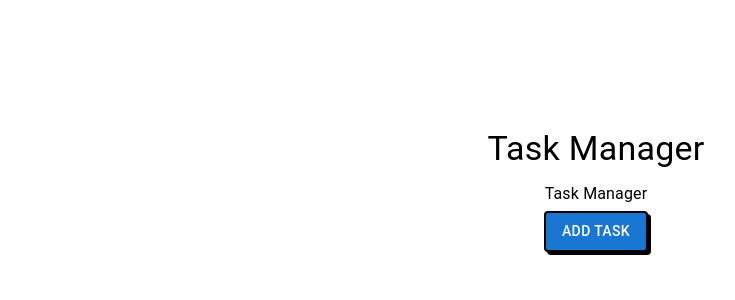
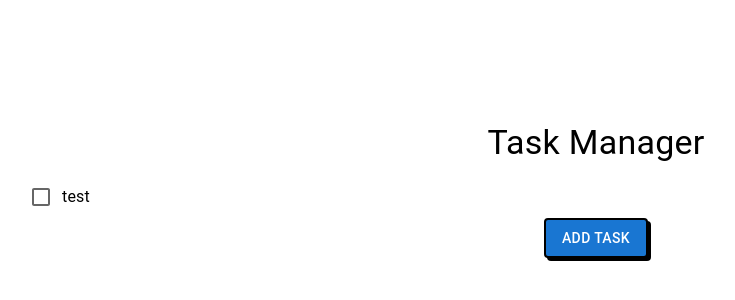
Before and after one commit to khanderz/vantive_technical, a React (Vite) app: page / in a window 1280 px wide. Shown: the part 218-518 px from the top of the page, without its empty margins (44-779 px from the left). Built offline with nearby package versions, Linux system fonts and the light colour scheme.

Commit message:
task item reusable component

```diff
--- a/src/components/atoms/Container.tsx
+++ b/src/components/atoms/Container.tsx
@@ -15,6 +15,8 @@ export const Container = ({ componentName, ...props }: ContainerProps) => {
         flexGrow: 1,
         width: "100%",
         height: "100vh",
+        alignItems: "center",
+        justifyContent: "center",
         ...props.sx,
       }}
     >
--- /dev/null
+++ b/src/components/atoms/Grid.tsx
@@ -0,0 +1,23 @@
+import MuiGrid from "@mui/material/Grid";
+import type { GridProps as MuiGridProps } from "@mui/material/Grid";
+import type { ContainerProps } from "./Container";
+
+export interface GridProps extends MuiGridProps {
+  componentName: ContainerProps["componentName"];
+}
+
+export const Grid = ({ componentName, ...props }: GridProps) => {
+  return (
+    <MuiGrid
+      {...props}
+      data-testid={`${componentName}-Grid`}
+      sx={{
+        alignItems: "center",
+        width: "100%",
+        display: "flex",
+      }}
+    >
+      {props.children}
+    </MuiGrid>
+  );
+};
--- a/src/components/atoms/index.ts
+++ b/src/components/atoms/index.ts
@@ -1,5 +1,8 @@
-import { Container } from "./Container";
+import { Container, type ContainerProps } from "./Container";
 import { LoadingButton } from "./LoadingButton";
 import { Typography } from "./Typography";
+import { Grid } from "./Grid";
 
-export { Container, LoadingButton, Typography };
+export { Container, LoadingButton, Typography, Grid };
+
+export type { ContainerProps };
--- a/src/components/molecules/TaskItem.tsx
+++ b/src/components/molecules/TaskItem.tsx
@@ -0,0 +1,25 @@
+import { Grid, Typography, type ContainerProps } from "../atoms";
+import Checkbox from "@mui/material/Checkbox";
+
+export interface TaskItemProps {
+  componentName: ContainerProps["componentName"];
+  taskLabel: string;
+}
+
+export const TaskItem = ({ componentName, taskLabel }: TaskItemProps) => {
+  return (
+    <Grid
+      componentName={`${componentName}-Task-item-row`}
+      direction="row"
+      sx={{
+        alignItems: "center",
+      }}
+    >
+      <Checkbox />
+
+      <Typography componentName={`${componentName}-TaskLabel`} variant="body1">
+        {taskLabel}
+      </Typography>
+    </Grid>
+  );
+};
--- a/src/pages/Home.tsx
+++ b/src/pages/Home.tsx
@@ -1,39 +1,37 @@
-import { Container, LoadingButton, Typography } from "../components/atoms";
-import Grid from "@mui/material/Grid";
+import {
+  Container,
+  Grid,
+  LoadingButton,
+  Typography,
+} from "../components/atoms";
+import { TaskItem } from "../components/molecules/TaskItem";
 
 export const Home = () => {
   const componentName = "Home";
+
+  const taskLabel = "test";
 
   return (
     <Container
       componentName={componentName}
       sx={{
         flexDirection: "column",
-        alignItems: "center",
-        justifyContent: "center",
         padding: 2,
       }}
     >
       <Typography componentName={componentName} variant="h4" gutterBottom>
         Task Manager
       </Typography>
+
       <Grid
+        componentName={`${componentName}-task-items-column`}
         container
         direction="column"
         sx={{
           justifyContent: "center",
-          alignItems: "center",
         }}
       >
-        <Grid>
-          <Typography
-            componentName={componentName}
-            variant="body1"
-            gutterBottom
-          >
-            Task Manager
-          </Typography>
-        </Grid>
+        <TaskItem componentName={componentName} taskLabel={taskLabel} />
       </Grid>
       <LoadingButton componentName={componentName}>Add Task</LoadingButton>
     </Container>
```
